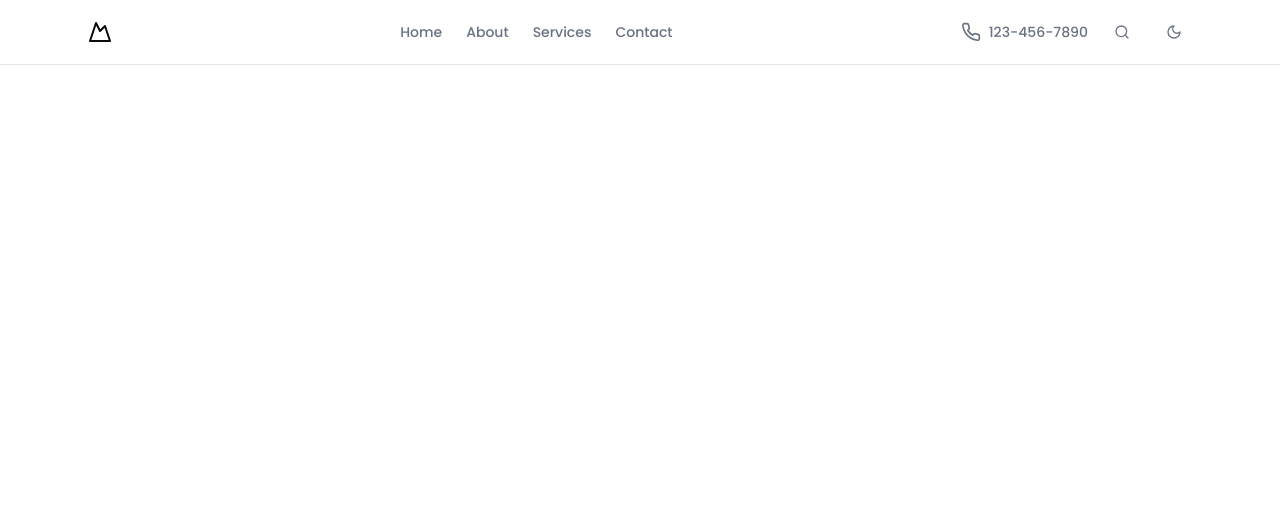
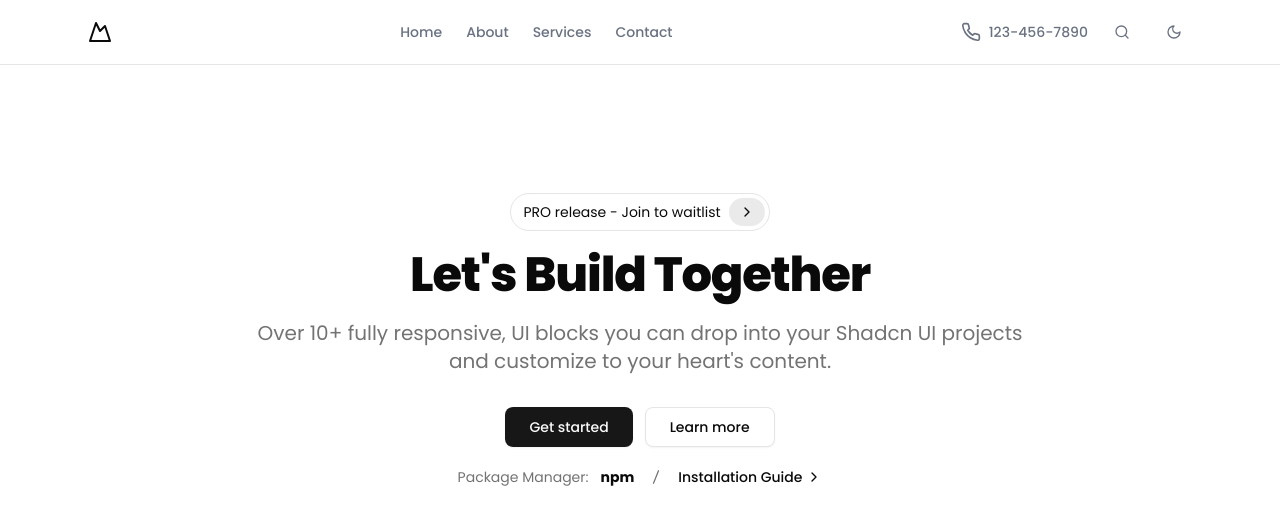
Before and after one commit to Prasad48432/diverse_template, a Next.js app: page / in a window 1280 px wide. Shown: the top 524 px of the page. Built offline with nearby package versions, Linux system fonts and the light colour scheme.

Commit message:
initiliazed hero page

```diff
--- a/app/page.tsx
+++ b/app/page.tsx
@@ -1,3 +1,4 @@
+import HeroComponent from "@/components/hero";
 import Navbar from "@/components/navbar";
 import Image from "next/image";
 
@@ -5,6 +6,7 @@ export default function Home() {
   return (
     <div className="min-h-screen">
       <Navbar />
+      <HeroComponent/>
     </div>
   );
 }
--- a/components/hero.tsx
+++ b/components/hero.tsx
@@ -1,7 +1,7 @@
 import { Button } from "@/components/ui/button";
 import { ChevronRightIcon } from "lucide-react";
 
-const hero = () => {
+const HeroComponent = () => {
   return (
     <div>
       <div className="container mx-auto px-4 py-24 md:px-6 lg:py-32 2xl:max-w-[1400px]">
@@ -81,4 +81,4 @@ const hero = () => {
   );
 };
 
-export default hero;
+export default HeroComponent;
```
